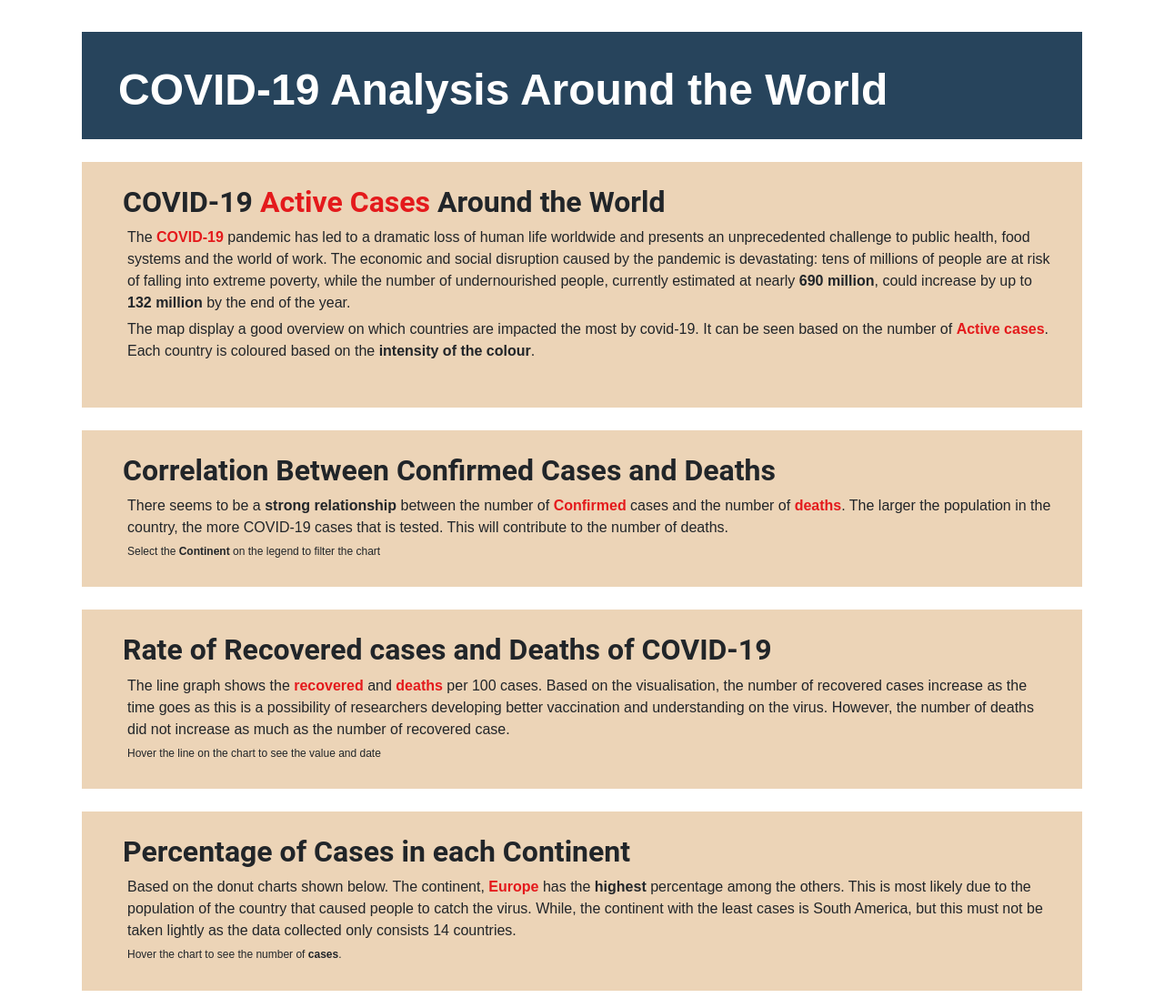
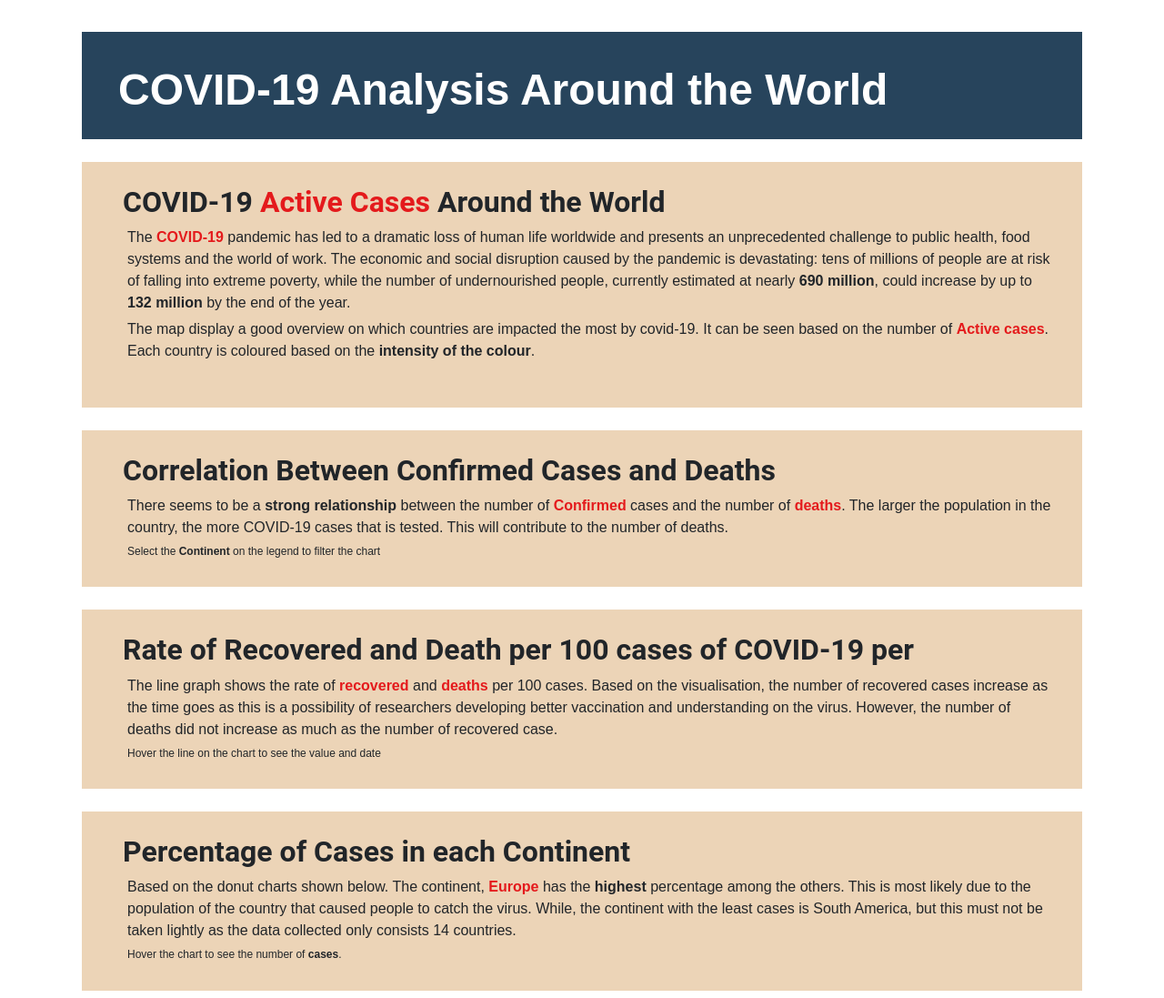
Before and after one commit to qwan0066/fit3179-assignment2, a plain HTML site: page index.html in a window 1280 px wide. Shown: the top 1097 px of the page at 91% size. Drawn offline with nearby package versions, Linux system fonts and the light colour scheme; a script that the page names is missing; a web font is replaced by a local one.

Commit message:
Update index.html

```diff
--- a/index.html
+++ b/index.html
@@ -81,8 +81,8 @@
         <div class="pure-g">
             <div class="pure-u-1-1">
                 <div id="vis_frame">
-                    <h2>Rate of Recovered cases and Deaths of COVID-19</h2>
-                    <p>The line graph shows the <span class="red_text">recovered</span> and <span
+                    <h2>Rate of Recovered and Death per 100 cases of COVID-19 per</h2>
+                    <p>The line graph shows the rate of <span class="red_text">recovered</span> and <span
                             class="red_text">deaths</span> per 100 cases. Based on the visualisation,
                         the number of recovered cases increase as the time goes as this is a possibility of researchers
                         developing better vaccination and understanding on the virus. However, the number of deaths did
```
